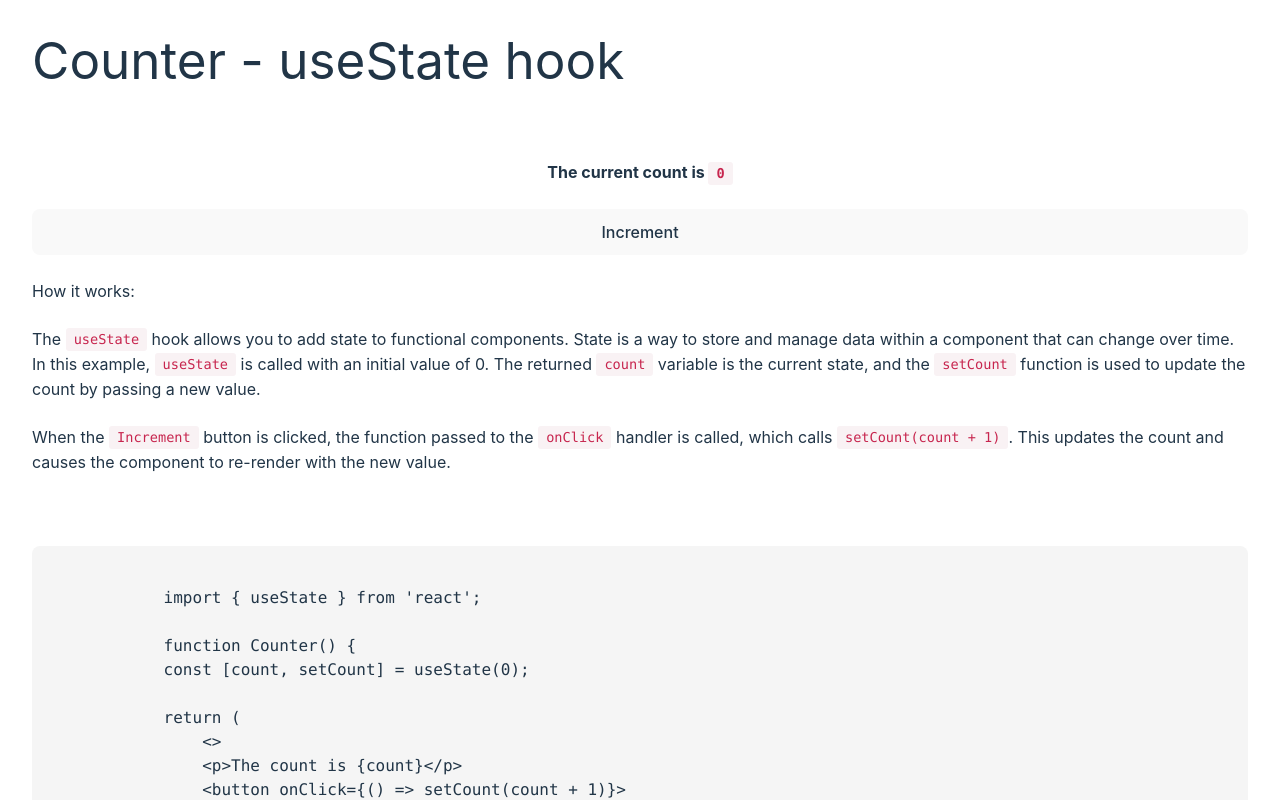
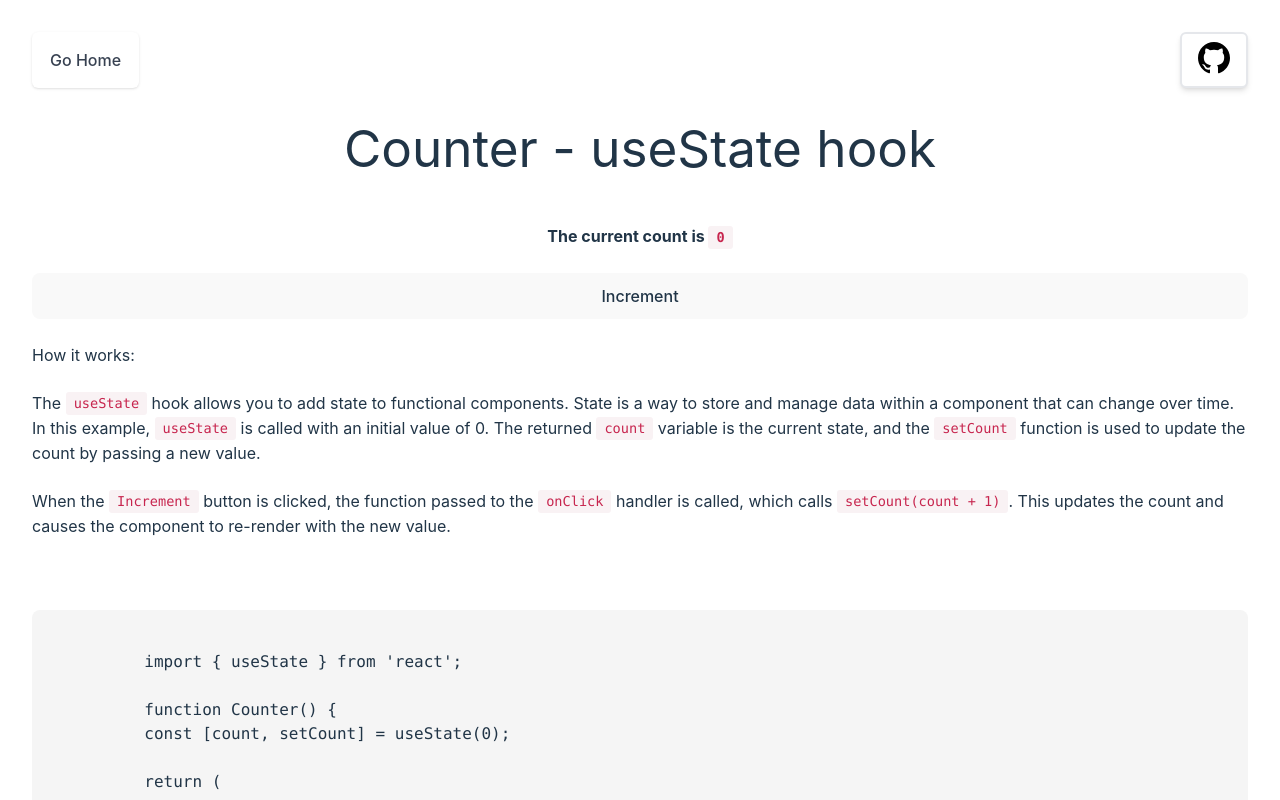
Before and after one commit to kaitakami/learn-react-ts-hooks, a React (Vite) app: page /useState in a window 1280 px wide. Shown: the top 800 px of the page. Built offline with nearby package versions, Linux system fonts and the light colour scheme.

Commit message:
Use NavTitle component to refactor code

```diff
--- a/src/pages/UseState.tsx
+++ b/src/pages/UseState.tsx
@@ -1,11 +1,13 @@
 import { useState } from "react";
+import NavTitle from "../components/NavTitle";
 
 const UseState = () => {
   const [count, setCount] = useState(0);
 
   return (
+    <>
+      <NavTitle title="Counter - useState hook" />
     <div className="text-left flex flex-col gap-6">
-      <h1>Counter - useState hook</h1>
       <br />
       <p className="font-bold text-center">
         The current count is <code>{count}</code>
@@ -46,6 +48,7 @@ const UseState = () => {
           `}
       </pre>
     </div>
+    </>
   );
 };
 
```
Lines whose indentation alone changed are shown as unchanged.
